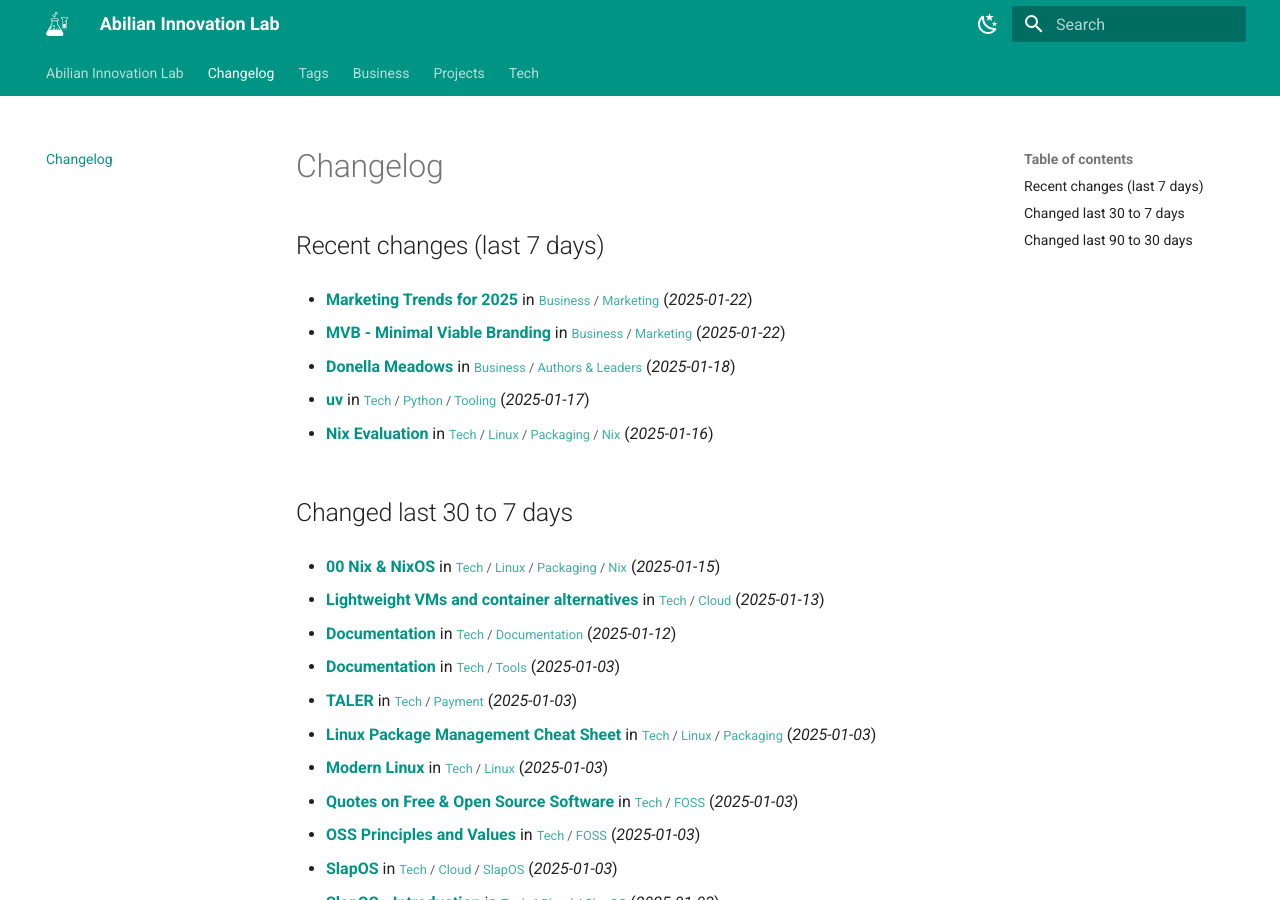
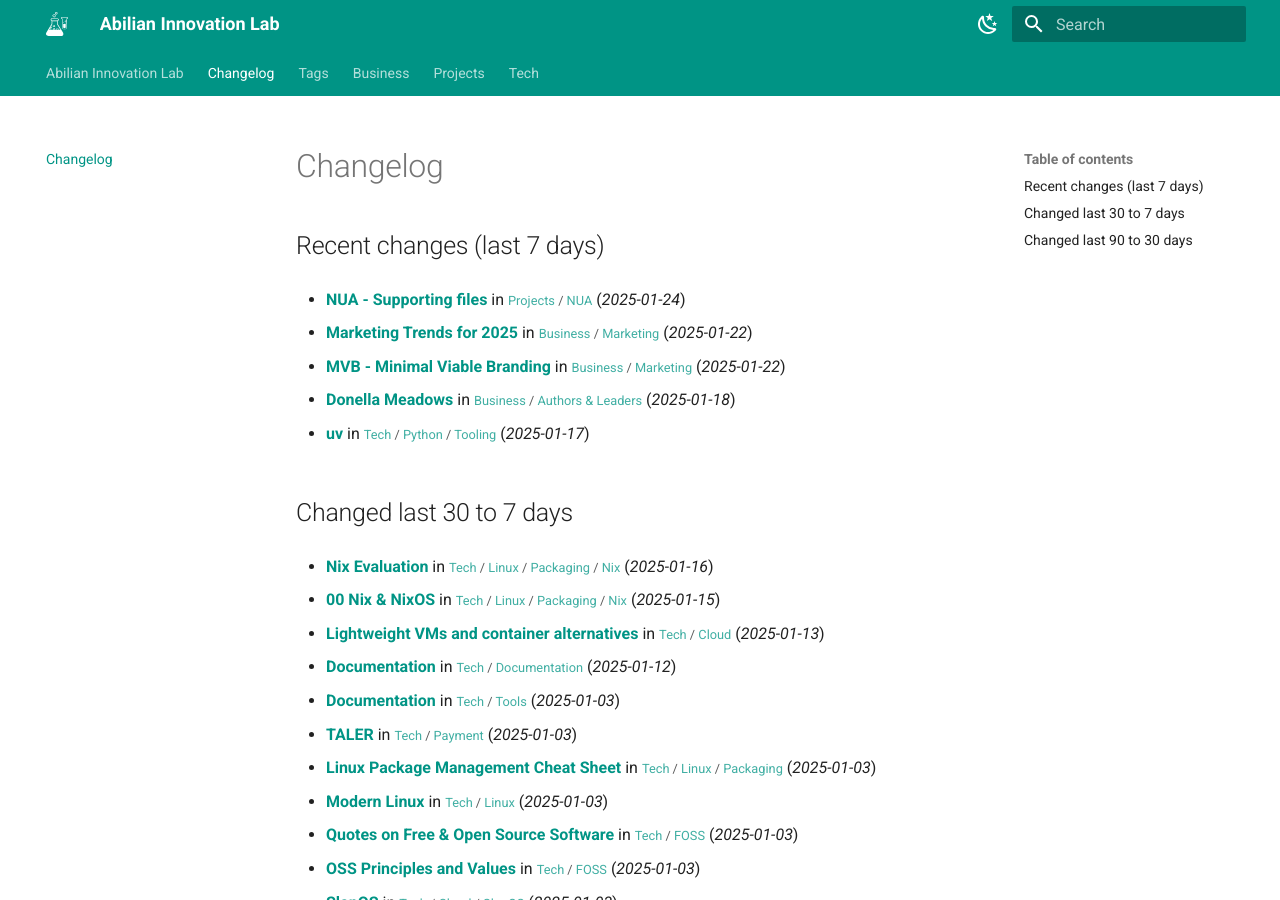
Before and after one commit to abilian/lab.abilian.com, an MkDocs documentation site: the page built from docs/changelog.md, in a window 1280 px wide and 900 px high. Built offline with MkDocs 1.6.1 and Material for MkDocs 9.7.7, drawn with Linux system fonts in a browser that asks for light colours; comment, search, counter and statistics services are not loaded.

Commit message:
Update content

```diff
--- a/docs/changelog.md
+++ b/docs/changelog.md
@@ -1,6 +1,8 @@
 # Changelog
 
 ## Recent changes (last 7 days)
+
+- **[NUA - Supporting files](/Projects/NUA/NUA - Supporting files/)** in <small>[Projects](/Projects/00 Projects/) / [NUA](/Projects/NUA/00 NUA/)</small> (*2025-01-24*)
 
 - **[Marketing Trends for 2025](/Business/Marketing/Marketing Trends for 2025/)** in <small>[Business](/Business/00 Business/) / [Marketing](/Business/Marketing/Copywriting/)</small> (*2025-01-22*)
 
@@ -10,11 +12,11 @@
 
 - **[uv](/Tech/Python/Tooling/uv/)** in <small>[Tech](/Tech/00 Technology/) / [Python](/Tech/Python/00 Python/) / [Tooling](/Tech/Python/Tooling/Documentation/)</small> (*2025-01-17*)
 
-- **[Nix Evaluation](/Tech/Linux/Packaging/Nix/Nix Evaluation/)** in <small>[Tech](/Tech/00 Technology/) / [Linux](/Tech/Linux/DGFIP Report - Desktop Linux/) / [Packaging](/Tech/Linux/Packaging/Debian Packaging/) / [Nix](/Tech/Linux/Packaging/Nix/00 Nix & NixOS/)</small> (*2025-01-16*)
-
 
 
 ## Changed last 30 to 7 days
+
+- **[Nix Evaluation](/Tech/Linux/Packaging/Nix/Nix Evaluation/)** in <small>[Tech](/Tech/00 Technology/) / [Linux](/Tech/Linux/DGFIP Report - Desktop Linux/) / [Packaging](/Tech/Linux/Packaging/Debian Packaging/) / [Nix](/Tech/Linux/Packaging/Nix/00 Nix & NixOS/)</small> (*2025-01-16*)
 
 - **[00 Nix & NixOS](/Tech/Linux/Packaging/Nix/00 Nix & NixOS/)** in <small>[Tech](/Tech/00 Technology/) / [Linux](/Tech/Linux/DGFIP Report - Desktop Linux/) / [Packaging](/Tech/Linux/Packaging/Debian Packaging/) / [Nix](/Tech/Linux/Packaging/Nix/00 Nix & NixOS/)</small> (*2025-01-15*)
 
```
